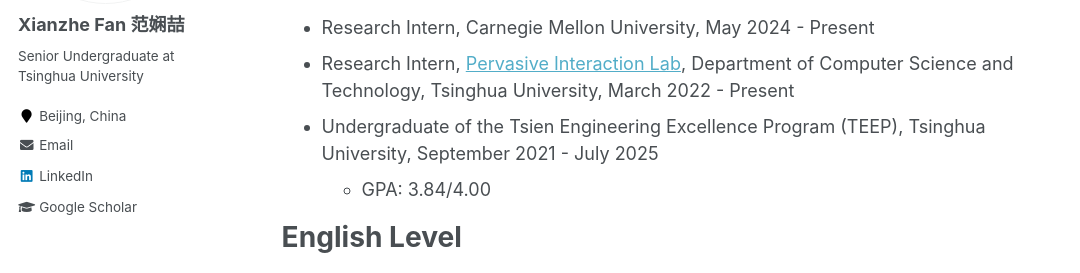
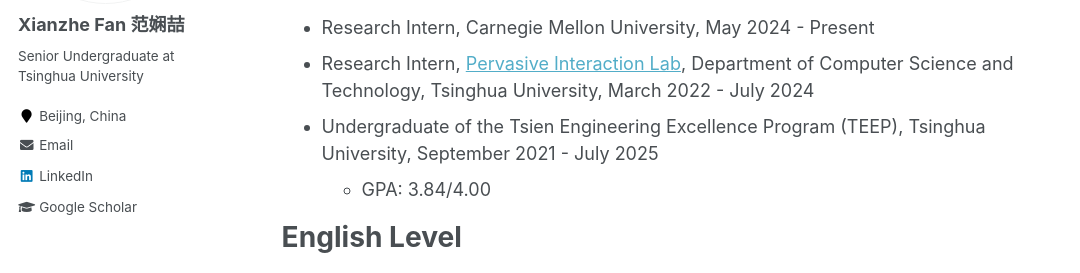
Before and after one commit to XianzheFan/XianzheFan.github.io, a Jekyll site: the page built from _pages/about.md, in a window 1280 px wide and 900 px high, scrolled down 1359 px. Shown: the part 207-480 px from the top of the window, without its empty margins (0-1080 px from the left). Built offline with Jekyll 4.4.1, drawn with Linux system fonts in a browser that asks for light colours.

Commit message:
Add files via upload

```diff
--- a/_pages/about.md
+++ b/_pages/about.md
@@ -54,7 +54,7 @@
 Experience
 ======
 * Research Intern, Carnegie Mellon University, May 2024 - Present
-* Research Intern, [Pervasive Interaction Lab](https://pi.cs.tsinghua.edu.cn/), Department of Computer Science and Technology, Tsinghua University, March 2022 - Present
+* Research Intern, [Pervasive Interaction Lab](https://pi.cs.tsinghua.edu.cn/), Department of Computer Science and Technology, Tsinghua University, March 2022 - July 2024
 * Undergraduate of the Tsien Engineering Excellence Program (TEEP), Tsinghua University, September 2021 - July 2025
   * GPA: 3.84/4.00
 
```
